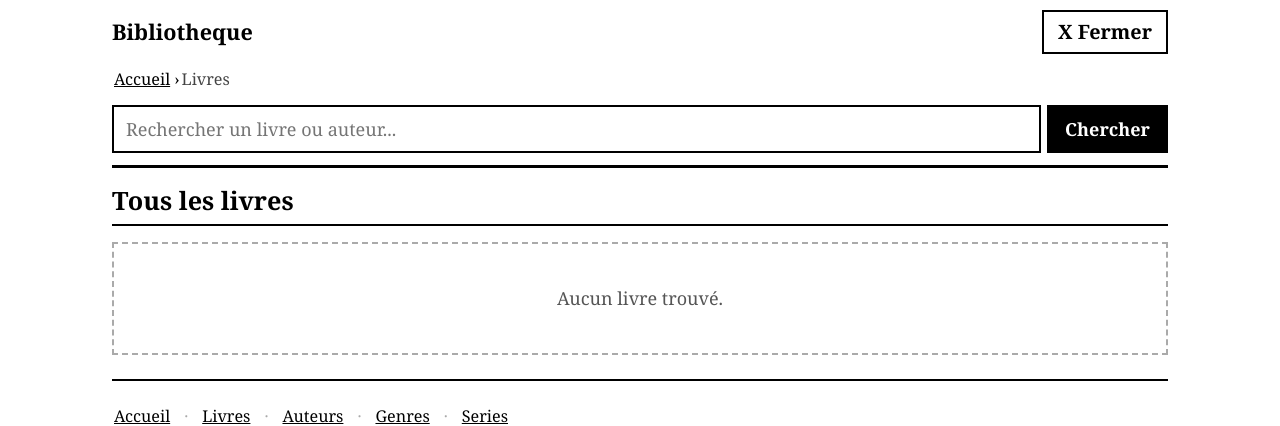
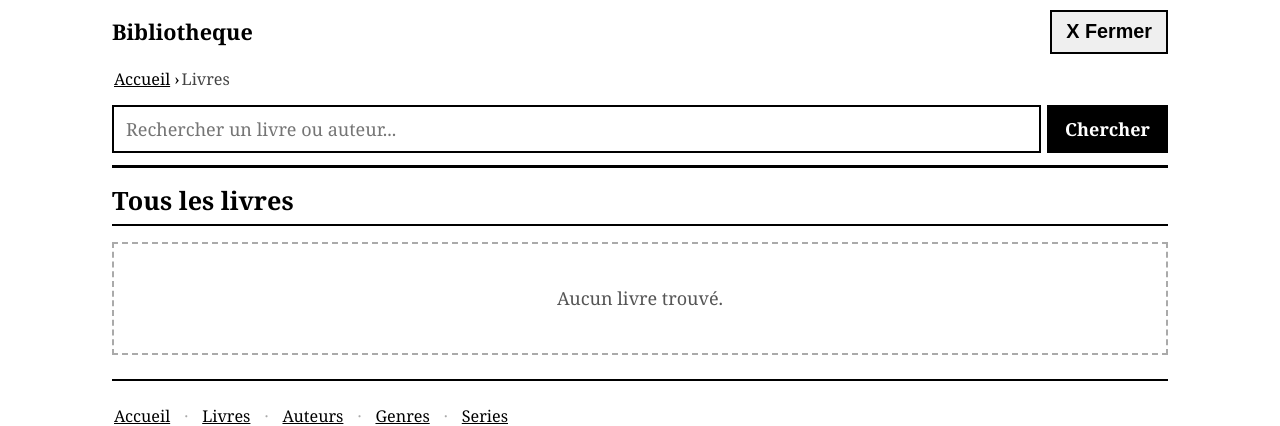
Before and after one commit to fmajurel/kobo-calibre-browser, a FastAPI app: page /books/ in a window 1280 px wide. Shown: the top 426 px of the page. Run offline with FastAPI, Linux system fonts and the light colour scheme; the visitor is signed in with stand-in values (Sample User, id 1); data that the repository does not hold is empty.

Commit message:
fix: bouton fermer utilise onclick + window.open trick pour Qt WebEngine

```diff
--- a/app/templates/base.html
+++ b/app/templates/base.html
@@ -7,13 +7,19 @@
   <title>{% block title %}Bibliotheque{% endblock %} -- Calibre</title>
   <link rel="stylesheet" href="/static/css/eink.css">
   <script src="/static/js/htmx.min.js" defer></script>
+  <script>
+    function closeKoboBrowser() {
+      try { window.open('', '_self', ''); window.close(); } catch(e) {}
+      setTimeout(function() { if (!window.closed) { history.go(-history.length); } }, 100);
+    }
+  </script>
 </head>
 <body hx-boost="true">
 
   <header class="site-header">
     <div class="header-top">
       <a href="/" class="site-title">Bibliotheque</a>
-      <a href="javascript:window.close()" class="btn-close-browser" title="Fermer le navigateur">X Fermer</a>
+      <button class="btn-close-browser" onclick="closeKoboBrowser()" title="Fermer le navigateur">X Fermer</button>
     </div>
 
     {# Breadcrumb #}
```
